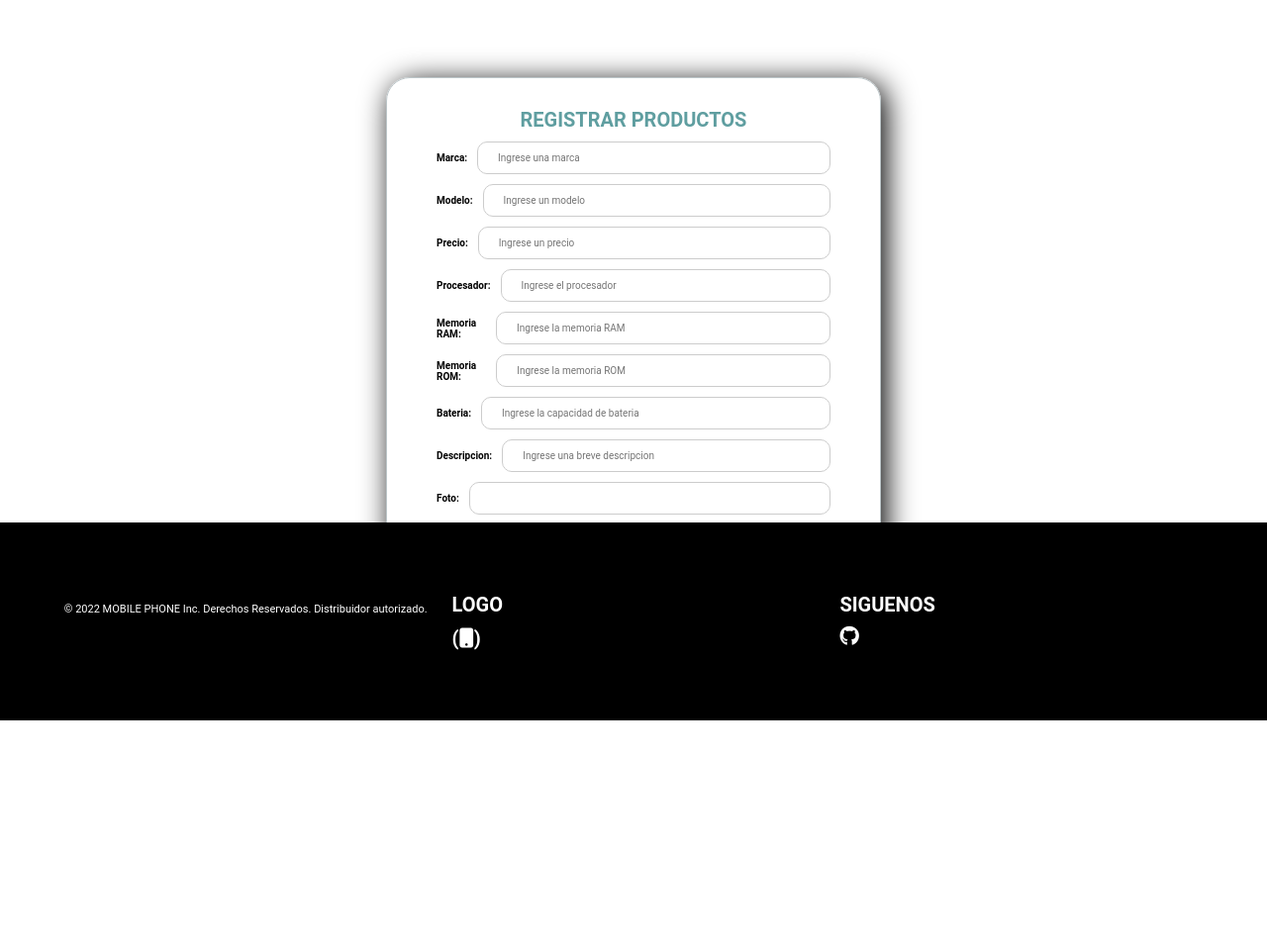
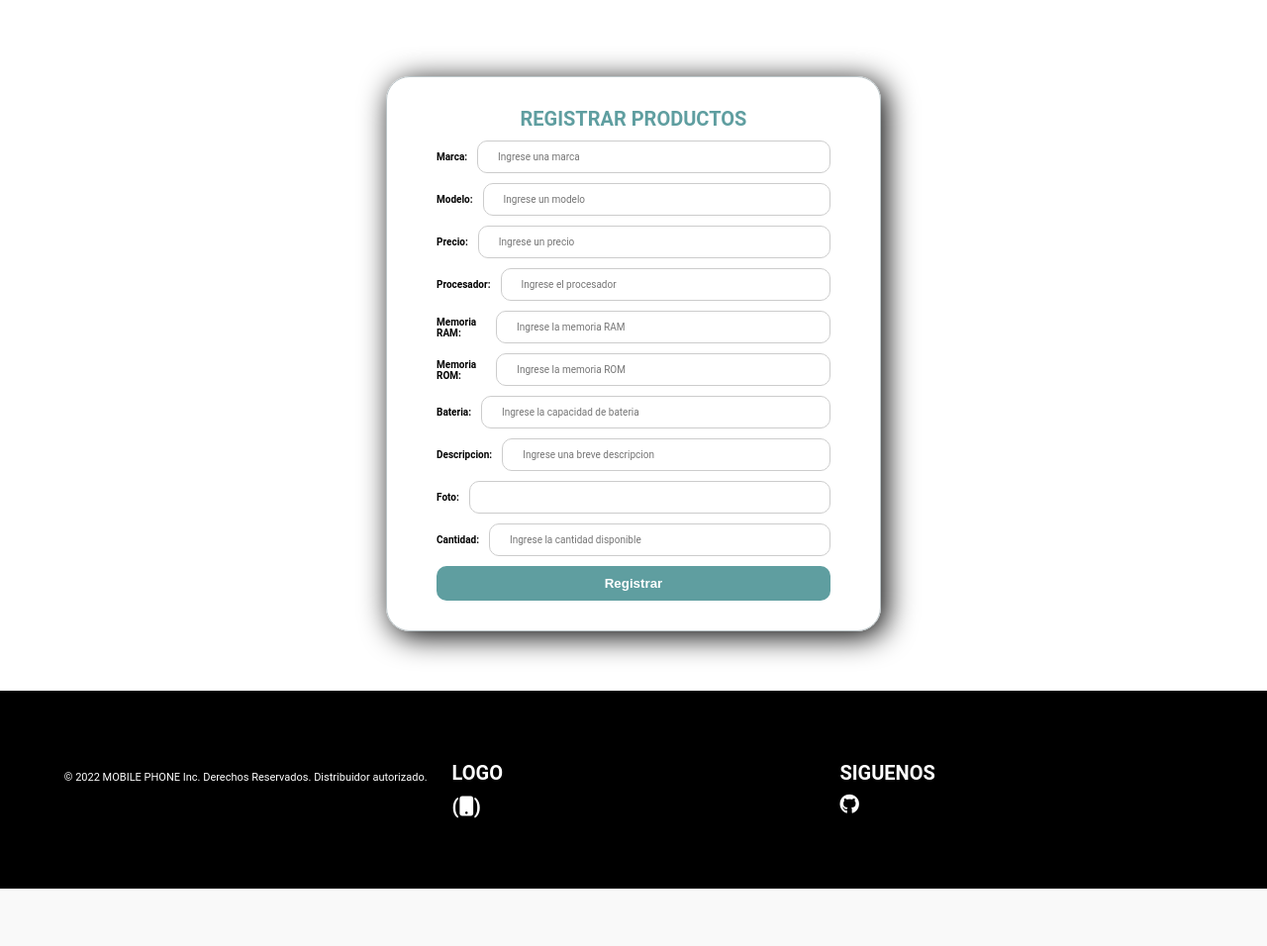
Before and after one commit to xFlameLiq/HTTP, a PHP site: page /registrarProducto.html in a window 1280 px wide. Shown: the part 72-1028 px from the top of the page at 99% size. After the commit the page ends 970 px from the top, so only its background shows below. Run offline with PHP 8.4, Linux system fonts and the light colour scheme; some libraries are stand-ins or nearby versions.

Commit message:
Correcion de footers y estandarizacion

```diff
--- a/css/footer.css
+++ b/css/footer.css
@@ -4,7 +4,7 @@
     height: 20rem;
     background-color: black;
     display: flex;
-    position: fixed;
+    position: relative;
     bottom: 0;
 }
 
@@ -44,6 +44,7 @@
 
 
 
+
 @media screen and (max-width:900px) {
     .footer .footer-general {
         width: 100%;
--- a/css/form.css
+++ b/css/form.css
@@ -16,14 +16,32 @@ h1 {
     color: cadetblue;
 }
 
+
+
 .form {
     width: 500px;
-    margin: 15rem auto 31.7rem;
+    margin: 15rem auto 25rem;
     padding: 30px 50px;
     border: 1.5px solid rgb(188, 198, 201);
     backdrop-filter: blur(3px);
     border-radius: 24px;
     box-shadow: 5px 5px 3rem;
+}
+
+/* MODIFICO UNICAMENTE EL FORM DEL LOGIN PARA ARREGLAR EL FOOTER*/
+.form-login {
+    margin: 22.55rem auto 32.7rem;
+}
+/* MODIFICO UNICAMENTE EL FORM DEL REGISTRO PARA ARREGLAR EL FOOTER*/
+
+.form-register {
+    margin: 22.55rem auto 11.2rem;
+}
+
+/* MODIFICO UNICAMENTE EL FORM DEL REGISTRO DE PRODUCTOS ARREGLAR EL FOOTER*/
+
+.form-register-productos {
+    margin: 14.9rem auto 6rem;
 }
 .form>div  {
     display: flex;
--- a/css/productos.css
+++ b/css/productos.css
@@ -20,7 +20,7 @@ h1 {
 .container-prod {
     width: 120rem;
     height: 50rem;
-    margin: 15rem auto 31.7rem;
+    margin: 15rem auto 12rem;
     padding: 30px 50px;
     border: 1.5px solid rgb(188, 198, 201);
     backdrop-filter: blur(3px);
--- a/login.html
+++ b/login.html
@@ -42,7 +42,7 @@
     </div>
   </header>
 
-  <form action="php/login.php" method="post" class="form">
+  <form action="php/login.php" method="post" class="form form-login">
     <h1 class="title">INICIAR SESIÓN</h1>
     <!--<div>
       <label for="id" class="title-id">ID: </label>
--- a/register.html
+++ b/register.html
@@ -42,7 +42,7 @@
     </div>
   </header>
 
-  <form action="php/register.php" method="post" class="form">
+  <form action="php/register.php" method="post" class="form form-register">
     <h1 class="title">REGISTRO</h1>
     <!--<div>
       <label for="id" class="title-id">ID: </label>
--- a/registrarProducto.html
+++ b/registrarProducto.html
@@ -39,7 +39,7 @@
     </div>
   </header>
 
-  <form action="php/products.php" method="post" class="form">
+  <form action="php/products.php" method="post" class="form form-register-productos">
     <h1 class="title">REGISTRAR PRODUCTOS</h1>
     <!--<div>
       <label for="id" class="title-id">ID: </label>
```
